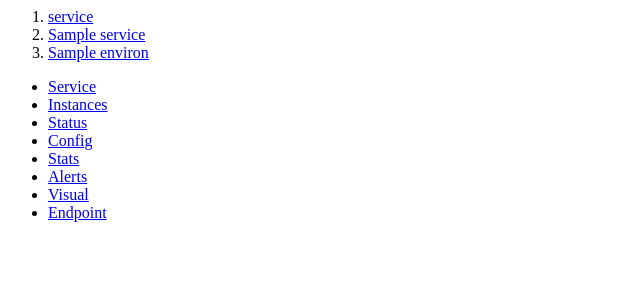
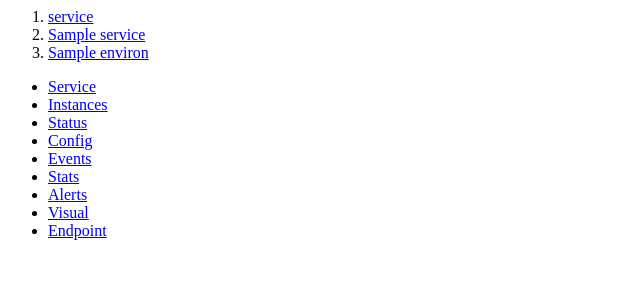
Before and after one commit to WrathOfChris/billow-web, a Flask app: template billow_web/templates/servicenav.html in a window 1280 px wide. Shown: the top 300 px of the page, without its empty margins (0-640 px from the left). Run offline with Flask 2, Linux system fonts and the light colour scheme; the template is opened without the code that fills it: most values are stand-ins (such as "Sample title", 1, 10 or a date in 2020); parts of the project's set-up code (start-up, migrations or seed data) failed here and were passed over.

Commit message:
service navbar for events

```diff
--- a/billow_web/main.py
+++ b/billow_web/main.py
@@ -318,6 +318,7 @@ def events(service, environ):
     instances = list()
     urls = dict()
     for s in services:
+        output += servicenav(s, 'events')
         for g in s.groups:
             output += render_template('event.html', group=g.group,
                     events=g.events)
--- a/billow_web/templates/servicenav.html
+++ b/billow_web/templates/servicenav.html
@@ -24,6 +24,7 @@
       <li role="presentation"{% if nav.active == 'instances' %}class="active"{% endif %}><a href="/instances/{{nav.service}}/{{nav.environ}}">Instances</a></li>
       <li role="presentation"{% if nav.active == 'status' %}class="active"{% endif %}><a href="/status/{{nav.service}}/{{nav.environ}}">Status</a></li>
       <li role="presentation"{% if nav.active == 'config' %}class="active"{% endif %}><a href="/config/{{nav.service}}/{{nav.environ}}">Config</a></li>
+      <li role="presentation"{% if nav.active == 'events' %}class="active"{% endif %}><a href="/events/{{nav.service}}/{{nav.environ}}">Events</a></li>
       <li role="presentation"{% if nav.active == 'stats' %}class="active"{% endif %}><a href="/stats/{{nav.service}}/{{nav.environ}}">Stats</a></li>
       <li role="presentation"{% if nav.active == 'alerts' %}class="active"{% endif %}><a href="/alerts/{{nav.service}}/{{nav.environ}}">Alerts</a></li>
       <li role="presentation"{% if nav.active == 'visual' %}class="active"{% endif %}><a href="/visual/{{nav.service}}/{{nav.environ}}">Visual</a></li>
```
